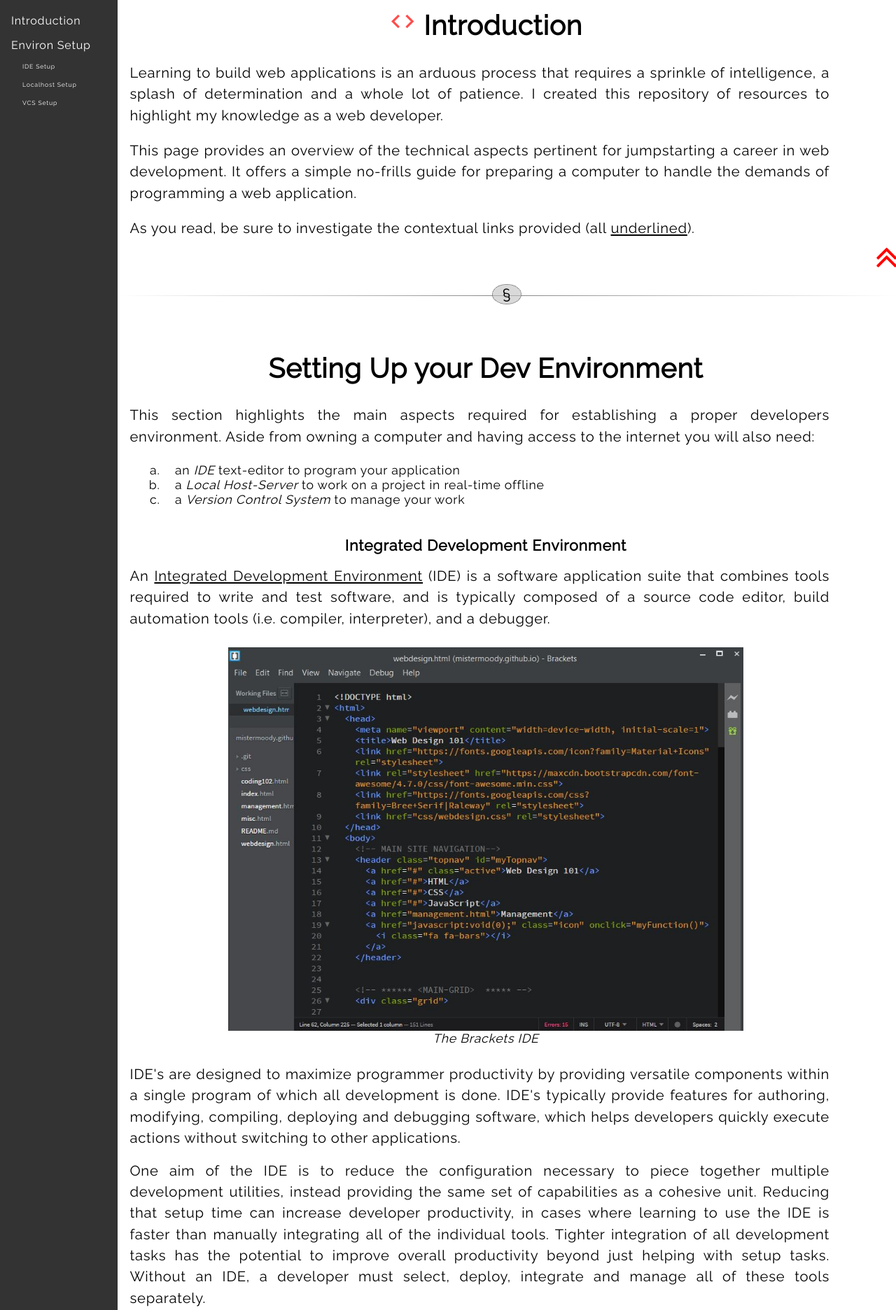
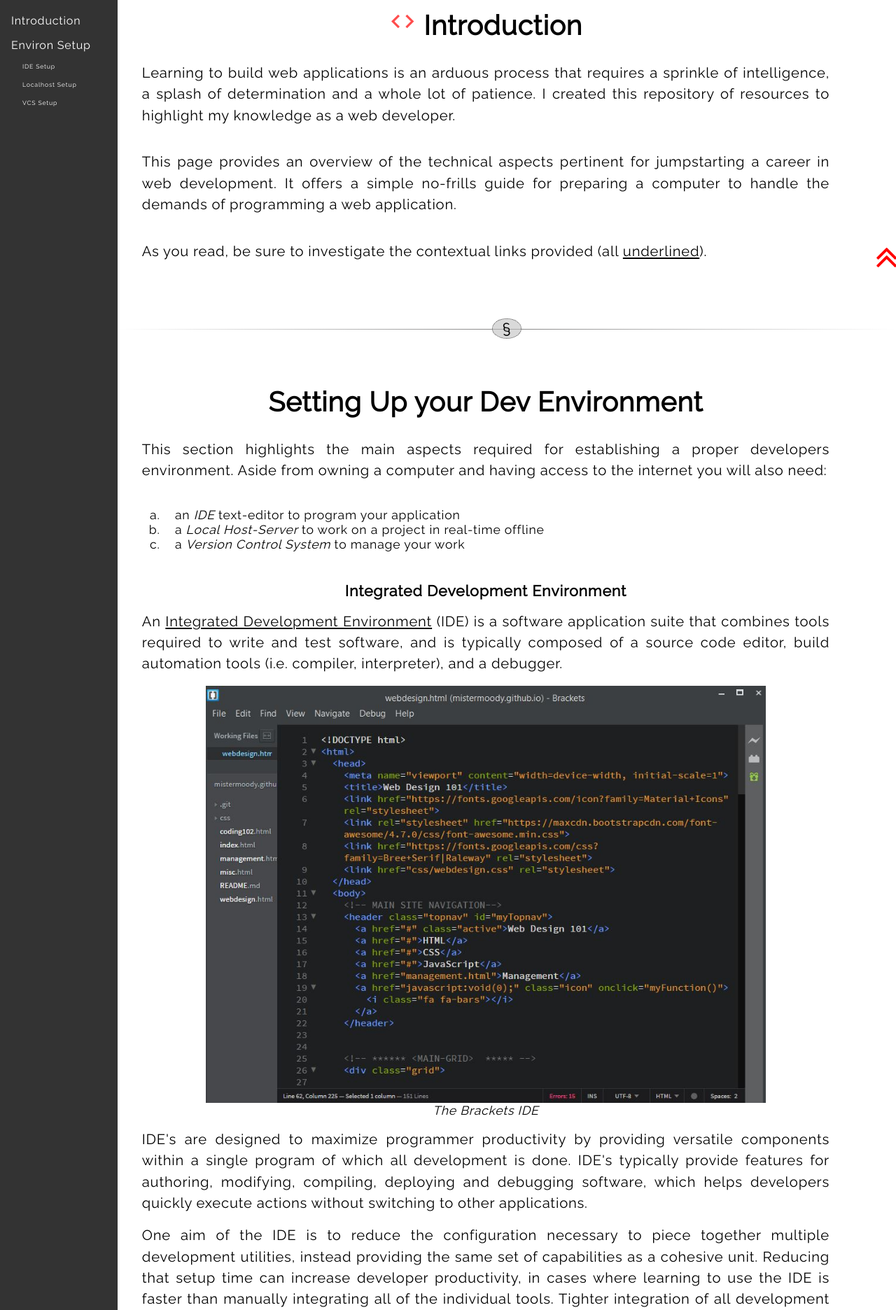
Before and after one commit to MisterMoody/mistermoody.github.io, a PHP site: page /webdesign.html in a window 1280 px wide. Shown: the part 48-1920 px from the top of the page at 70% size. Run offline with PHP 8.4, Linux system fonts and the light colour scheme.

Commit message:
:heavy_check_mark: Modify Figure/Image Layout

```diff
--- a/css/webdesign.css
+++ b/css/webdesign.css
@@ -339,16 +339,10 @@ h6 {
   text-align: center;
 } /*for TOP Alignment */
 p {
-	margin: 0.80em 0.44em 0 -0.42em;
+	margin: 0.80em 0.44em;
 	text-align: justify;
   line-height: 1.5;
   font-size: 0.78em;
-}
-/**/
-/**/
-.material-icons {
-  color: #ff4d4d;
-  font-size: 1em;
 }
 /**/
 /**/
@@ -381,11 +375,6 @@ ol {font-size: 0.68em;}
 ol.alpha {list-style-type: lower-alpha;}
 /**/
 /**/
-figcaption {
-  font-size: 0.68em;
-  font-style: italic;
-  text-align: center;
-}
 
 mark {background: #ccc;}
 
@@ -443,7 +432,6 @@ code.reference > a {color: #fff;}
   details {margin: 0 4px; font-size: 1em;}
 }
 @media all and (max-width: 500px) {
-  figure {margin: 0; padding: 0;}
   details {margin: 0 4px; font-size: 0.8em;}
 }
 address {
@@ -451,6 +439,16 @@ address {
   color: red;
   font-size: 0.6em;
   font-family: cursive;
+  text-align: center;
+}
+
+figure {
+  margin: 0;
+  padding: 0;
+}
+figcaption {
+  font-size: 0.68em;
+  font-style: italic;
   text-align: center;
 }
 @media all and (min-width: 800px) {
@@ -467,8 +465,9 @@ address {
 
 
 /* ==================================== */
-/* ============== IMAGES ============== */
+/* ========= IMAGES & ICONS =========== */
 img {
+  margin: 0 auto;
   max-width: 100%;
   height: auto;
 }
@@ -480,6 +479,13 @@ img {
   width: 80%;
   }
 }
+
+/**/
+.material-icons {
+  color: #ff4d4d;
+  font-size: 1em;
+}
+/**/
 /**//*******************************//**/
 
 
--- a/webdesign.html
+++ b/webdesign.html
@@ -116,7 +116,7 @@
             <h5>Version Control System</h5>
             <p>A <u><a href="https://en.wikipedia.org/wiki/Version_control" target="_blank">Version Control System</a></u> (VCS) is a software configuration, or source sode manager, that records changes to a file or set of files over time; it is a categorization of processes and tools designed to keep track of different versions of software, content, documents, and websites in development.</p>
             <figure>
-              <img src="img/vcs.jpg" alt="Example of the Github Version Control System" />
+              <img src="img/vcs.JPG" alt="Example of the Github Version Control System"/>
               <figcaption>The Github Version Control System</figcaption>
             </figure>
             <p>For all intents and purposes, a VCS is an online storage repository for your code, enabling developers with the ability to manage source-code, track all file versions and coordinate a non-linear workflow in a team environment. Version control allows servers in multiple locations to run different versions on different sites, even while those versions are being updated simultaneously by a number of different developers. The importance of this feature cannot be understated as this system allows developers to compare revised files, identify differences, and merge changes prior to committing any code.</p>
```
